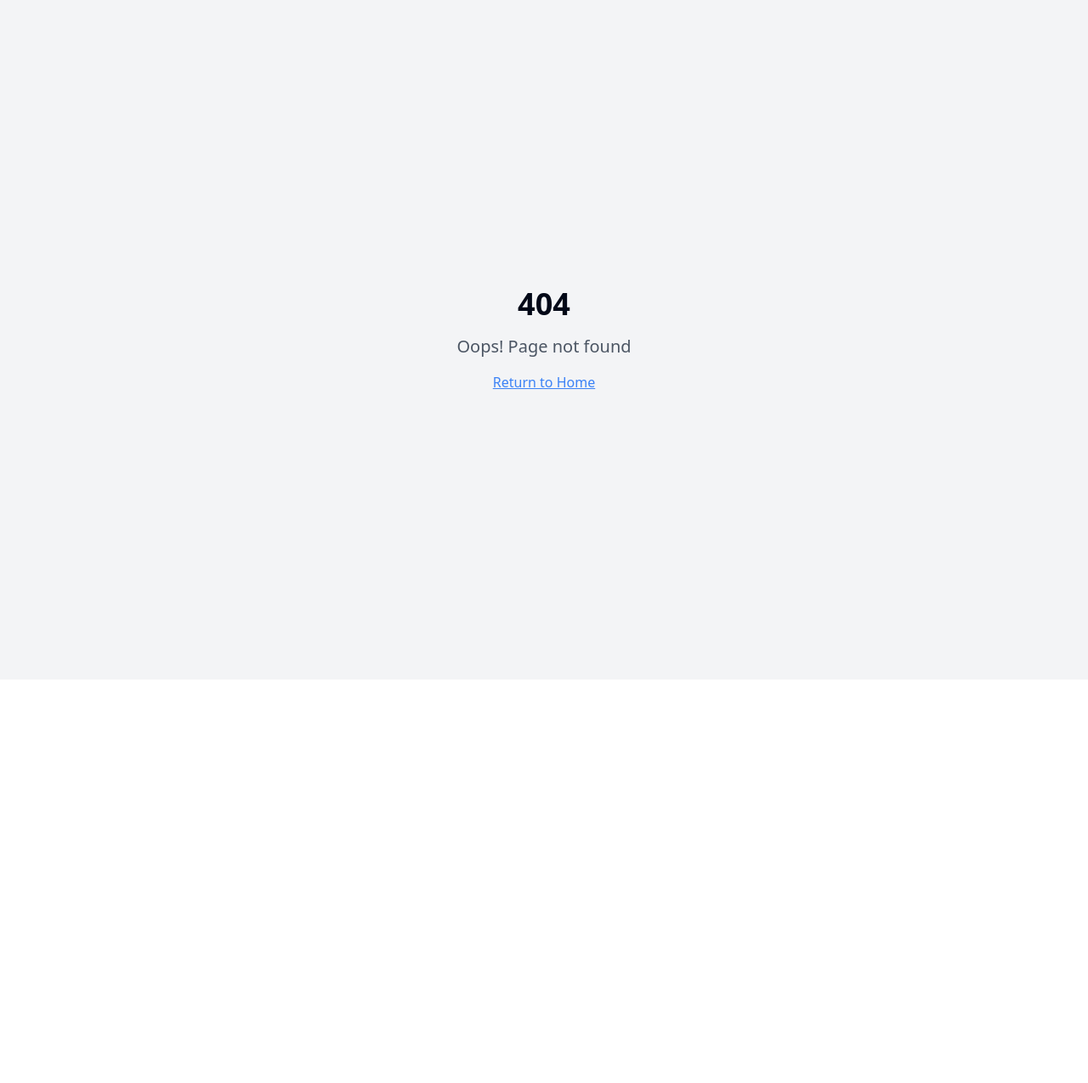
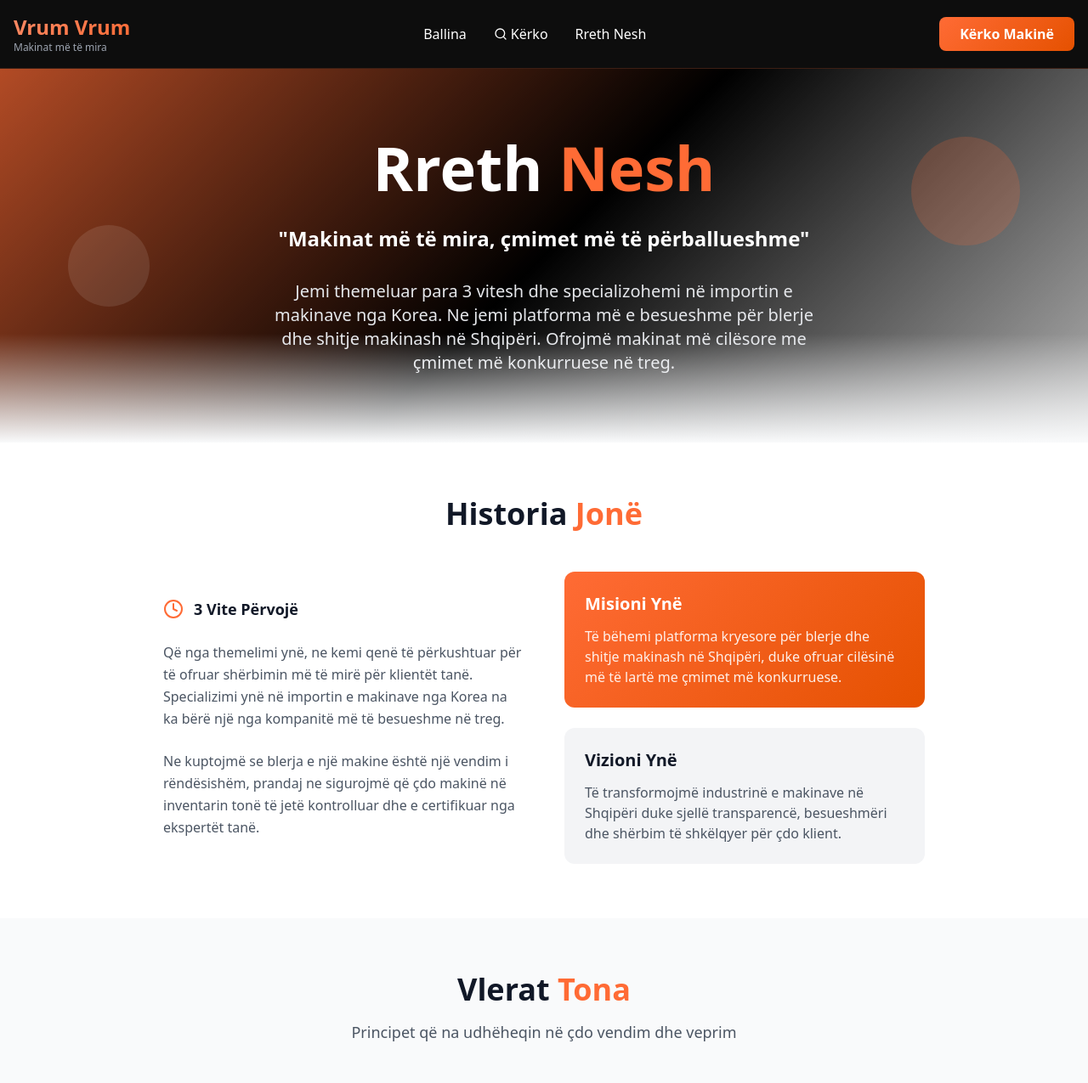
Before and after one commit to cjapidonald/autoalb-vetura-magjike, a React (Vite) app: page /rreth-nesh in a window 1280 px wide. Before the commit this address had no page. Shown: the top 1275 px of the page at 85% size. Before the commit the page ends 800 px from the top, so only its background shows below. Built offline with nearby package versions, Linux system fonts and the light colour scheme.

Commit message:
Refactor: Move "Rreth Nesh" content to new page
Move the "Vrum Vrum" tagline and description from the landing page to a new "Rreth Nesh" page, accessible via a button click.

```diff
--- a/src/App.tsx
+++ b/src/App.tsx
@@ -6,6 +6,7 @@ import { QueryClient, QueryClientProvider } from "@tanstack/react-query";
 import { BrowserRouter, Routes, Route } from "react-router-dom";
 import Index from "./pages/Index";
 import Kerko from "./pages/Kerko";
+import RrethNesh from "./pages/RrethNesh";
 import NotFound from "./pages/NotFound";
 
 const queryClient = new QueryClient();
@@ -19,6 +20,7 @@ const App = () => (
         <Routes>
           <Route path="/" element={<Index />} />
           <Route path="/kerko" element={<Kerko />} />
+          <Route path="/rreth-nesh" element={<RrethNesh />} />
           <Route path="*" element={<NotFound />} />
         </Routes>
       </BrowserRouter>
--- a/src/components/Footer.tsx
+++ b/src/components/Footer.tsx
@@ -1,5 +1,6 @@
 
 import { Facebook, Instagram, Phone, Mail, MapPin } from "lucide-react";
+import { Link } from "react-router-dom";
 
 const Footer = () => {
   return (
@@ -23,9 +24,9 @@ const Footer = () => {
           <div className="space-y-4">
             <h4 className="text-lg font-semibold text-brand-orange">Lidhje të Shpejta</h4>
             <ul className="space-y-2 text-sm">
-              <li><a href="/" className="text-gray-400 hover:text-brand-orange transition-colors">Ballina</a></li>
-              <li><a href="/kerko" className="text-gray-400 hover:text-brand-orange transition-colors">Kërko Makinë</a></li>
-              <li><a href="#" className="text-gray-400 hover:text-brand-orange transition-colors">Rreth Nesh</a></li>
+              <li><Link to="/" className="text-gray-400 hover:text-brand-orange transition-colors">Ballina</Link></li>
+              <li><Link to="/kerko" className="text-gray-400 hover:text-brand-orange transition-colors">Kërko Makinë</Link></li>
+              <li><Link to="/rreth-nesh" className="text-gray-400 hover:text-brand-orange transition-colors">Rreth Nesh</Link></li>
               <li><a href="#" className="text-gray-400 hover:text-brand-orange transition-colors">Kontakt</a></li>
             </ul>
           </div>
--- a/src/components/Header.tsx
+++ b/src/components/Header.tsx
@@ -32,6 +32,13 @@ const Header = () => {
               <span>Kërko</span>
               <span className="absolute -bottom-1 left-0 w-0 h-0.5 bg-brand-orange transition-all duration-300 group-hover:w-full"></span>
             </Link>
+            <Link
+              to="/rreth-nesh"
+              className="text-white hover:text-brand-orange transition-colors duration-300 relative group"
+            >
+              Rreth Nesh
+              <span className="absolute -bottom-1 left-0 w-0 h-0.5 bg-brand-orange transition-all duration-300 group-hover:w-full"></span>
+            </Link>
           </nav>
 
           <div className="flex items-center space-x-4">
--- a/src/pages/Index.tsx
+++ b/src/pages/Index.tsx
@@ -23,12 +23,10 @@ const Index = () => {
               Vrum <span className="text-brand-orange">Vrum</span>
             </h1>
             <p className="text-xl md:text-2xl font-semibold mb-4">
-              "Makinat më të mira, çmimet më të përballueshme"
+              Gjej makinën perfekte për ty
             </p>
             <p className="text-lg md:text-xl text-gray-200 max-w-2xl mx-auto leading-relaxed">
-              Jemi themeluar para 3 vitesh dhe specializohemi në importin e makinave nga Korea.
-              Ne jemi platforma më e besueshme për blerje dhe shitje makinash në Shqipëri.
-              Ofrojmë makinat më cilësore me çmimet më konkurruese në treg.
+              Platforma më e besueshme për blerje dhe shitje makinash në Shqipëri me çmimet më konkurruese në treg.
             </p>
             <div className="flex flex-col sm:flex-row gap-4 justify-center items-center mt-8">
               <Link
@@ -37,9 +35,12 @@ const Index = () => {
               >
                 Kërko Makinën Tënde
               </Link>
-              <button className="border-2 border-white text-white px-8 py-4 rounded-lg font-bold text-lg hover:bg-white hover:text-brand-orange transition-all duration-300">
+              <Link
+                to="/rreth-nesh"
+                className="border-2 border-white text-white px-8 py-4 rounded-lg font-bold text-lg hover:bg-white hover:text-brand-orange transition-all duration-300"
+              >
                 Rreth Nesh
-              </button>
+              </Link>
             </div>
           </div>
         </div>
--- /dev/null
+++ b/src/pages/RrethNesh.tsx
@@ -0,0 +1,185 @@
+
+import Header from "@/components/Header";
+import Footer from "@/components/Footer";
+import { Car, Star, Shield, Award, Users, Clock, Heart } from "lucide-react";
+
+const RrethNesh = () => {
+  return (
+    <div className="min-h-screen bg-gray-50">
+      <Header />
+
+      {/* Hero Section */}
+      <section className="relative bg-brand-gradient overflow-hidden">
+        <div className="absolute inset-0 bg-black/30"></div>
+        <div className="relative container mx-auto px-4 py-20 text-center text-white">
+          <div className="max-w-4xl mx-auto space-y-8">
+            <h1 className="text-5xl md:text-7xl font-bold mb-6">
+              Rreth <span className="text-brand-orange">Nesh</span>
+            </h1>
+            <p className="text-xl md:text-2xl font-semibold mb-4">
+              "Makinat më të mira, çmimet më të përballueshme"
+            </p>
+            <p className="text-lg md:text-xl text-gray-200 max-w-2xl mx-auto leading-relaxed">
+              Jemi themeluar para 3 vitesh dhe specializohemi në importin e makinave nga Korea.
+              Ne jemi platforma më e besueshme për blerje dhe shitje makinash në Shqipëri.
+              Ofrojmë makinat më cilësore me çmimet më konkurruese në treg.
+            </p>
+          </div>
+        </div>
+
+        {/* Decorative elements */}
+        <div className="absolute bottom-0 left-0 w-full h-32 bg-gradient-to-t from-gray-50 to-transparent"></div>
+        <div className="absolute top-20 right-20 w-32 h-32 bg-brand-orange/20 rounded-full animate-float animation-delay-1000"></div>
+        <div className="absolute bottom-40 left-20 w-24 h-24 bg-white/10 rounded-full animate-float animation-delay-2000"></div>
+      </section>
+
+      {/* Company Story */}
+      <section className="py-16 bg-white">
+        <div className="container mx-auto px-4">
+          <div className="max-w-4xl mx-auto">
+            <div className="text-center mb-12">
+              <h2 className="text-3xl md:text-4xl font-bold text-gray-900 mb-6">
+                Historia <span className="text-brand-orange">Jonë</span>
+              </h2>
+            </div>
+
+            <div className="grid grid-cols-1 md:grid-cols-2 gap-12 items-center">
+              <div className="space-y-6">
+                <div className="flex items-center space-x-3 mb-4">
+                  <Clock className="h-6 w-6 text-brand-orange" />
+                  <span className="text-lg font-semibold text-gray-900">3 Vite Përvojë</span>
+                </div>
+                <p className="text-gray-600 leading-relaxed">
+                  Që nga themelimi ynë, ne kemi qenë të përkushtuar për të ofruar shërbimin më të mirë
+                  për klientët tanë. Specializimi ynë në importin e makinave nga Korea na ka bërë një nga
+                  kompanitë më të besueshme në treg.
+                </p>
+                <p className="text-gray-600 leading-relaxed">
+                  Ne kuptojmë se blerja e një makine është një vendim i rëndësishëm, prandaj ne sigurojmë
+                  që çdo makinë në inventarin tonë të jetë kontrolluar dhe e certifikuar nga ekspertët tanë.
+                </p>
+              </div>
+
+              <div className="space-y-6">
+                <div className="bg-orange-gradient p-6 rounded-xl text-white">
+                  <h3 className="text-xl font-semibold mb-3">Misioni Ynë</h3>
+                  <p className="text-white/90">
+                    Të bëhemi platforma kryesore për blerje dhe shitje makinash në Shqipëri,
+                    duke ofruar cilësinë më të lartë me çmimet më konkurruese.
+                  </p>
+                </div>
+
+                <div className="bg-gray-100 p-6 rounded-xl">
+                  <h3 className="text-xl font-semibold mb-3 text-gray-900">Vizioni Ynë</h3>
+                  <p className="text-gray-600">
+                    Të transformojmë industrinë e makinave në Shqipëri duke sjellë transparencë,
+                    besueshmëri dhe shërbim të shkëlqyer për çdo klient.
+                  </p>
+                </div>
+              </div>
+            </div>
+          </div>
+        </div>
+      </section>
+
+      {/* Values Section */}
+      <section className="py-16 bg-gray-50">
+        <div className="container mx-auto px-4">
+          <div className="text-center mb-12">
+            <h2 className="text-3xl md:text-4xl font-bold text-gray-900 mb-4">
+              Vlerat <span className="text-brand-orange">Tona</span>
+            </h2>
+            <p className="text-lg text-gray-600 max-w-2xl mx-auto">
+              Principet që na udhëheqin në çdo vendim dhe veprim
+            </p>
+          </div>
+
+          <div className="grid grid-cols-1 md:grid-cols-3 gap-8">
+            <div className="text-center group">
+              <div className="w-16 h-16 bg-orange-gradient rounded-xl flex items-center justify-center mx-auto mb-4 group-hover:animate-glow transition-all duration-300">
+                <Heart className="h-8 w-8 text-white" />
+              </div>
+              <h3 className="text-xl font-semibold mb-3">Pasion</h3>
+              <p className="text-gray-600">
+                Ne jemi të apasionuar pas makinave dhe e duam atë që bëjmë.
+                Ky pasion reflektohet në çdo shërbim që ofrojmë.
+              </p>
+            </div>
+
+            <div className="text-center group">
+              <div className="w-16 h-16 bg-orange-light-gradient rounded-xl flex items-center justify-center mx-auto mb-4 group-hover:animate-glow transition-all duration-300">
+                <Shield className="h-8 w-8 text-white" />
+              </div>
+              <h3 className="text-xl font-semibold mb-3">Besueshmëri</h3>
+              <p className="text-gray-600">
+                Transparenca dhe ndershmëria janë themelet e biznesit tonë.
+                Klientët tanë mund të mbështeten tek ne plotësisht.
+              </p>
+            </div>
+
+            <div className="text-center group">
+              <div className="w-16 h-16 bg-orange-gradient rounded-xl flex items-center justify-center mx-auto mb-4 group-hover:animate-glow transition-all duration-300">
+                <Star className="h-8 w-8 text-white" />
+              </div>
+              <h3 className="text-xl font-semibold mb-3">Cilësi</h3>
+              <p className="text-gray-600">
+                Cilësia është prioriteti ynë kryesor. Çdo makinë kontrollohet
+                me kujdes për të garantuar standardet më të larta.
+              </p>
+            </div>
+          </div>
+        </div>
+      </section>
+
+      {/* Team Section */}
+      <section className="py-16 bg-white">
+        <div className="container mx-auto px-4">
+          <div className="text-center mb-12">
+            <h2 className="text-3xl md:text-4xl font-bold text-gray-900 mb-4">
+              Ekipi <span className="text-brand-orange">Ynë</span>
+            </h2>
+            <p className="text-lg text-gray-600 max-w-2xl mx-auto">
+              Një ekip i përkushtuar ekspertësh që punojnë për ju
+            </p>
+          </div>
+
+          <div className="grid grid-cols-1 md:grid-cols-3 gap-8">
+            <div className="bg-gray-50 rounded-xl p-6 text-center">
+              <div className="w-16 h-16 bg-orange-gradient rounded-full flex items-center justify-center mx-auto mb-4">
+                <Users className="h-8 w-8 text-white" />
+              </div>
+              <h3 className="text-lg font-semibold mb-2">Ekspertë Teknike</h3>
+              <p className="text-gray-600 text-sm">
+                Specialistë me përvojë në kontrollin dhe vlerësimin e makinave
+              </p>
+            </div>
+
+            <div className="bg-gray-50 rounded-xl p-6 text-center">
+              <div className="w-16 h-16 bg-orange-light-gradient rounded-full flex items-center justify-center mx-auto mb-4">
+                <Car className="h-8 w-8 text-white" />
+              </div>
+              <h3 className="text-lg font-semibold mb-2">Konsulentë Shitjesh</h3>
+              <p className="text-gray-600 text-sm">
+                Profesionistë që ju ndihmojnë të gjeni makinën perfekte
+              </p>
+            </div>
+
+            <div className="bg-gray-50 rounded-xl p-6 text-center">
+              <div className="w-16 h-16 bg-orange-gradient rounded-full flex items-center justify-center mx-auto mb-4">
+                <Award className="h-8 w-8 text-white" />
+              </div>
+              <h3 className="text-lg font-semibold mb-2">Shërbim Klientësh</h3>
+              <p className="text-gray-600 text-sm">
+                Mbështetje 24/7 për çdo pyetje ose nevojë që mund të keni
+              </p>
+            </div>
+          </div>
+        </div>
+      </section>
+
+      <Footer />
+    </div>
+  );
+};
+
+export default RrethNesh;
```
